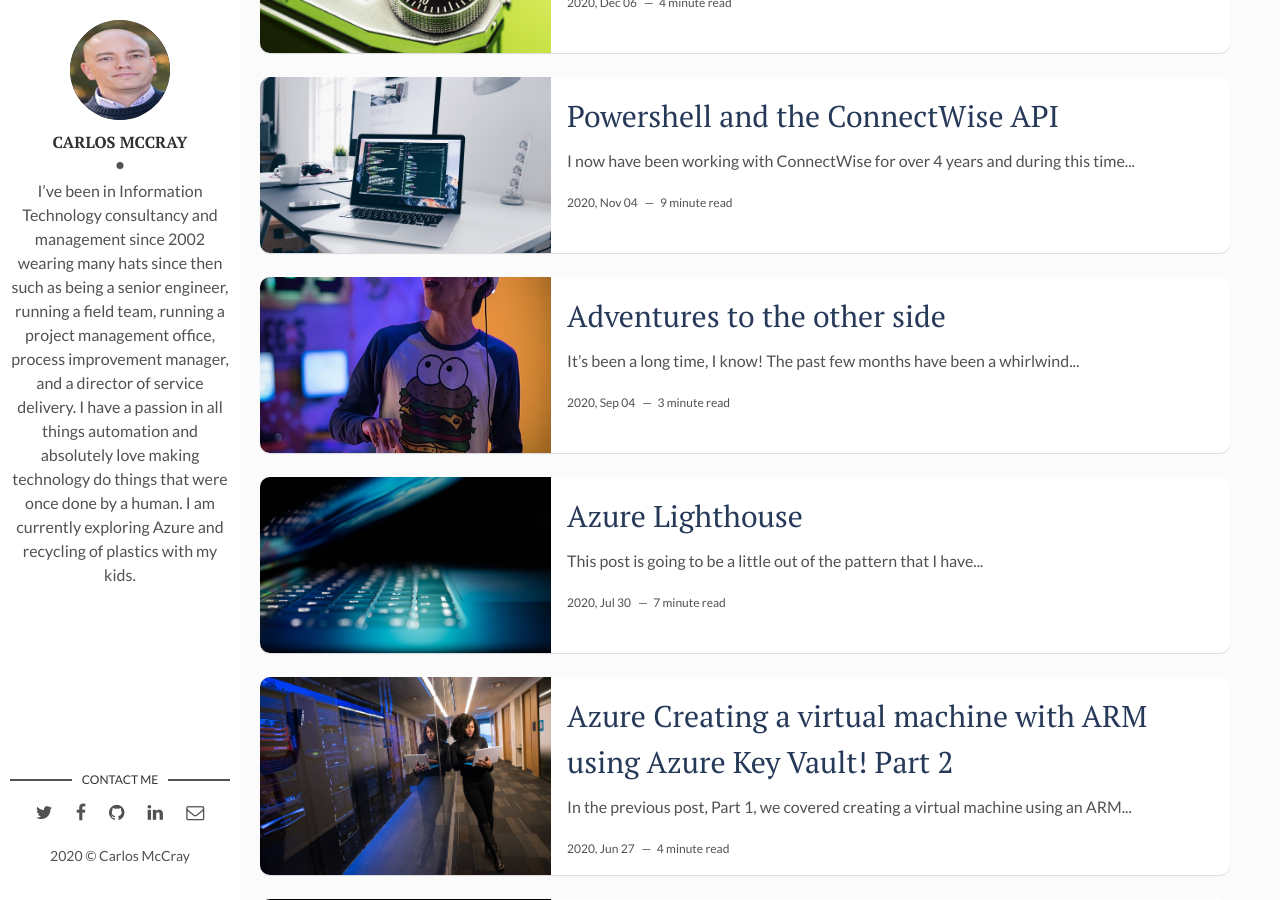
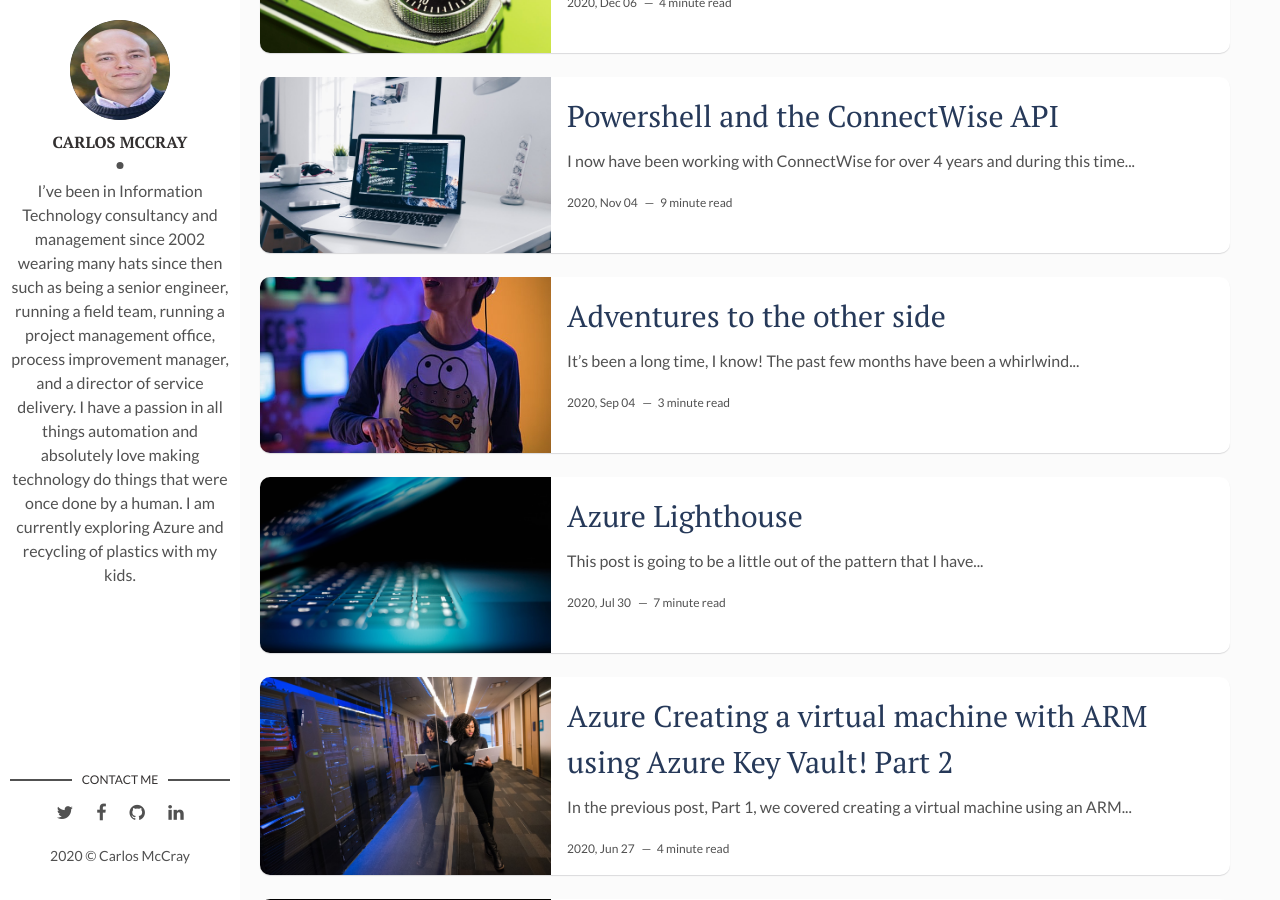
Before and after one commit to Anitalex/anitalex.github.io, a Jekyll site: the page built from index.html, in a window 1280 px wide and 900 px high, scrolled down 543 px. Built offline with Jekyll 4.4.1, drawn with Linux system fonts in a browser that asks for light colours; the list of posts is cut into pages by our own code.

Commit message:
removed email from the page

```diff
--- a/_config.yml
+++ b/_config.yml
@@ -16,7 +16,6 @@
 social-facebook: # add your Facebook handle
 social-github: anitalex # add your Github handle
 social-linkedin: carlosmccray47 # add your Linkedin handle
-social-email: carlos.mccray@live.com # add your Email address
 
 # Disqus
 discus-identifier: carlosmccray # add your discus identifier
--- a/_layouts/main.html
+++ b/_layouts/main.html
@@ -36,11 +36,6 @@
         {% else %}
           <li class="linkedin"><a href="https://in.linkedin.com/" target="_blank"><i class="fa fa-linkedin" aria-hidden="true"></i></a></li>
         {% endif %}
-        {% if site.social-email %}
-          <li class="email"><a href="mailto:{{site.social-email}}"><i class="fa fa-envelope-o"></i></a></li>
-        {% else %}
-          <li class="email"><a href="mailto:carlos.mccray@live.com"><i class="fa fa-envelope-o" aria-hidden="true"></i></a></li>
-        {% endif %}
       </ul>
     </section> <!-- End Section Contact -->
     <div class="copyright">
```
